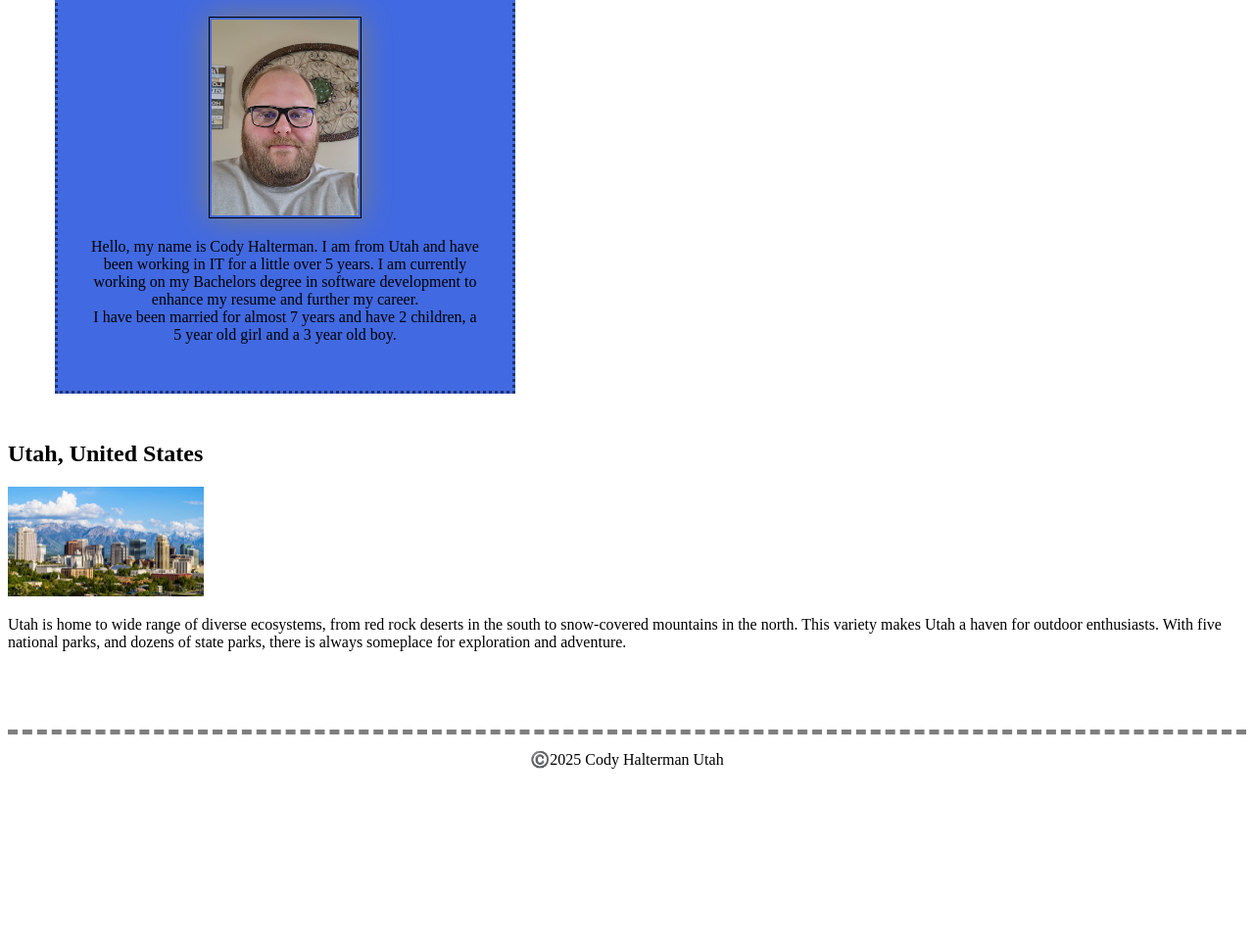
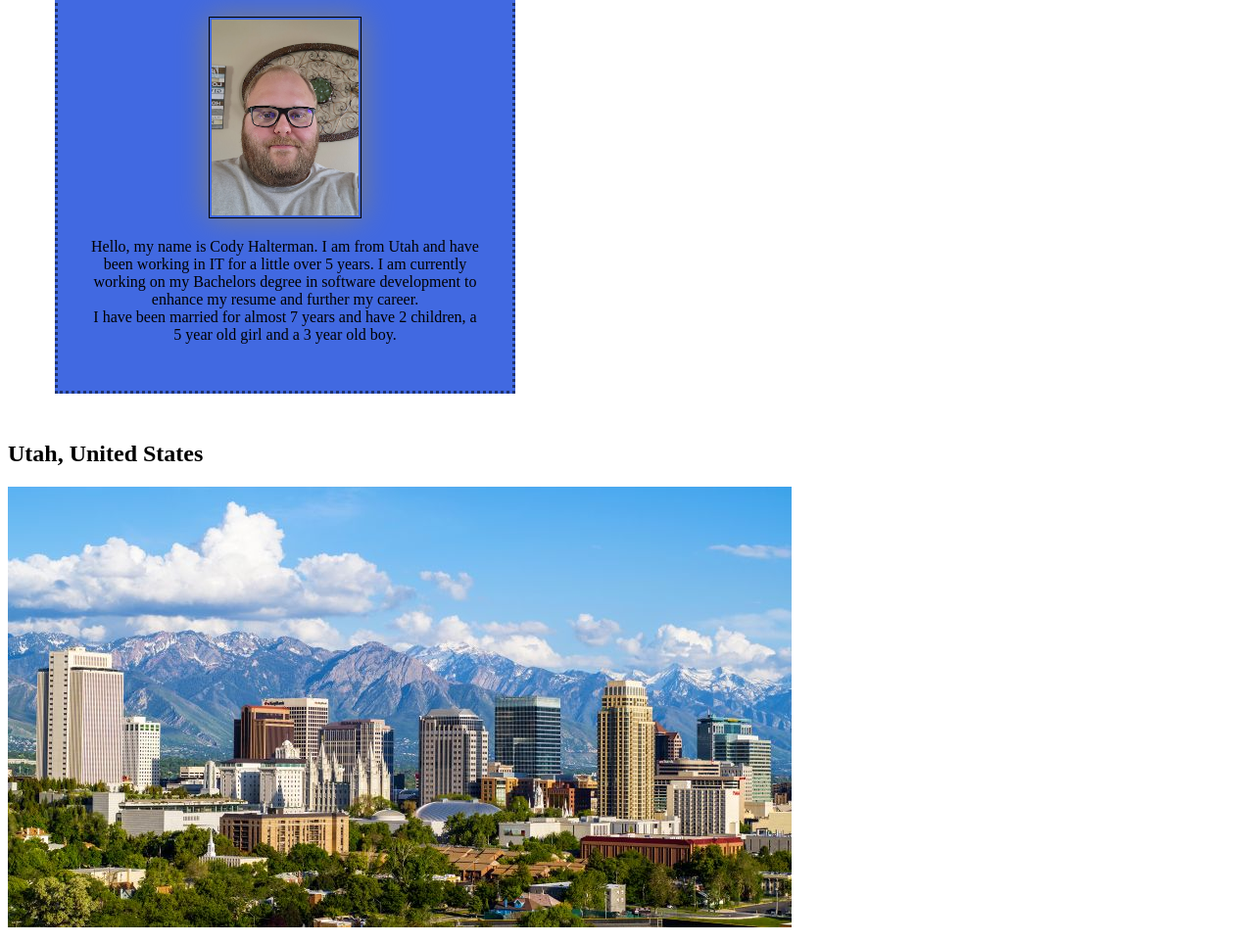
Before and after one commit to Haltermoney/wdd130, a plain HTML site: page index.html in a window 1280 px wide. Shown: the part 290-1254 px from the top of the page at 98% size. Before the commit the page ends 1091 px from the top, so only its background shows below. Drawn offline with Linux system fonts and the light colour scheme.

Commit message:
misc changes

```diff
--- a/index.html
+++ b/index.html
@@ -4,7 +4,7 @@
 <head>
     <meta charset="utf-8">
     <meta name="viewport" content="width=device-width,initial-scale=1.0">
-    <Title>Cody Halterman | WDD 130</Title>
+    <title>Cody Halterman | WDD 130</title>
     <link rel="stylesheet" href="styles/styles.css">
     <meta name="description" content="Cody Halterman | WDD130 | Web development">
     <meta name="author" content="Cody Halterman">
--- a/styles/styles.css
+++ b/styles/styles.css
@@ -22,7 +22,7 @@ main img {
 }
 
 p {
-    padding: 0px;
+    padding: 0;
 }
 
 main {
@@ -35,7 +35,7 @@ main {
     text-align: center;
 }
 
-aside img {
+aside {
     width: 200px;
     height: auto;
 }
```
